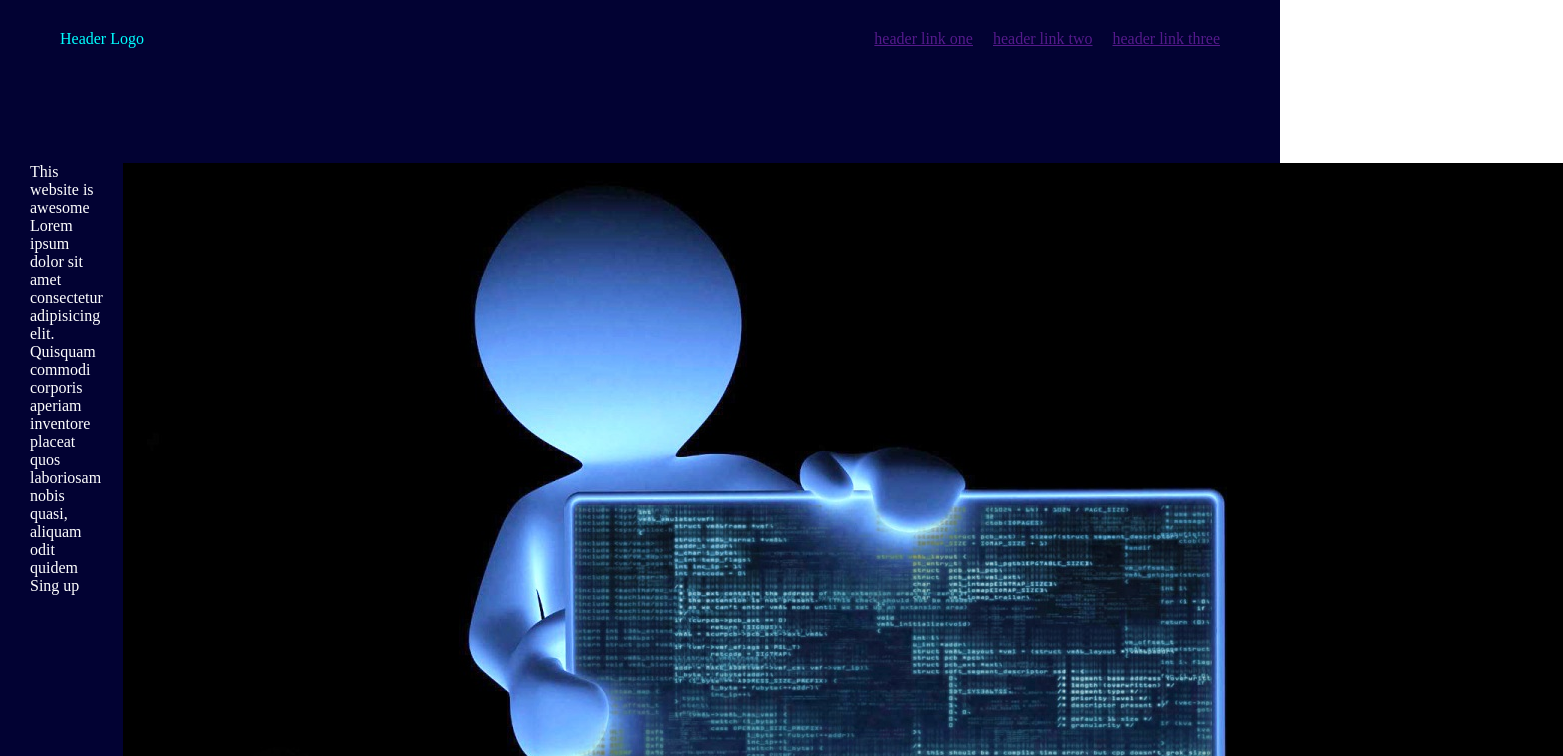
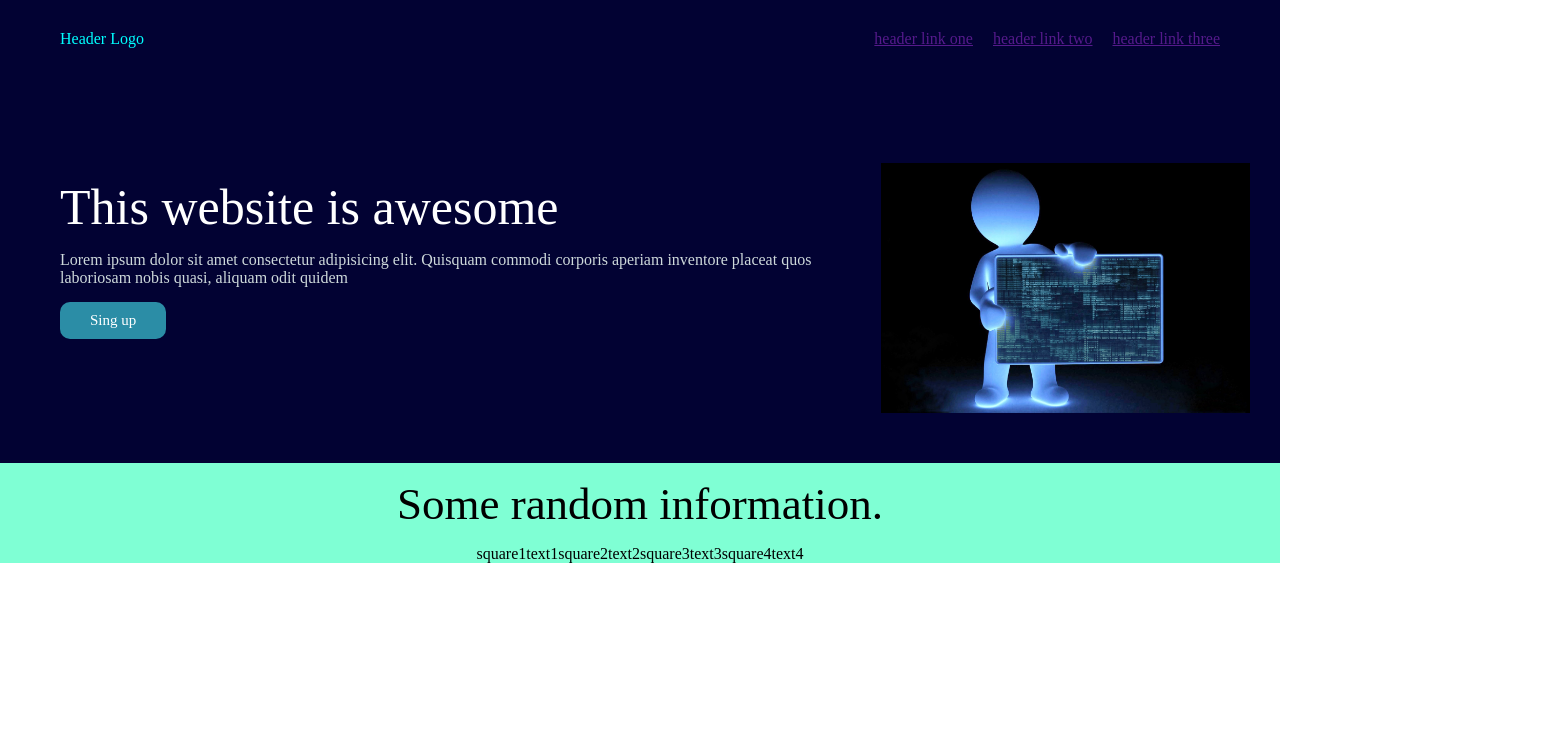
Before and after one commit to VytenisBa/Simple-practice-page, a plain HTML site: page index.html in a window 1280 px wide. Shown: the top 756 px of the page, 1563 px wide, since content can reach past the window. Drawn offline with Linux system fonts and the light colour scheme.

Commit message:
section1 added

```diff
--- a/css/style.css
+++ b/css/style.css
@@ -2,6 +2,7 @@
     padding: 0;
     margin: 0;
     box-sizing: border-box;
+
 }
 
 .header-container {
@@ -37,13 +38,64 @@
     padding-left: 30px;
     padding-right: 30px;
     justify-content: space-between;
+
 }
 
 .picture {
+    width: 500px;
+    height: 250px;
+    background-image: url('/img/MCuedZ.jpg');
+    background-size: 100% 100%;
+
+}
+
+.content {
+    display: inline-block;
 
 
 }
+.content--title {
+    font-size: 50px;
+    padding-bottom: 15px;
+}
 
-.picture--size {
+.content--content {
+    color: #ced9db;
+    padding-bottom: 15px;
+}
+
+.button {
+    background-color: aqua;
+    border: 2px solid white;
+    border-radius: 10px;
+    border-color: white;
+    padding: 10px 30px;
+    text-align: center;
+    display: inline-block;
+    font-size: 15px;
+}
+
+.content--button {
+    background-color: #2b8da6;
+    color: white;
+    border: none;
+}
+
+.section1-container {
+    background-color: aquamarine;
+    display: flex;
+    flex-direction: column;
+
 
 }
+.section1-title {
+    font-size: 45px;
+    padding: 15px;
+    text-align: center;
+}
+
+.section1-content{
+    display: flex;
+    justify-content: center;
+
+}
--- a/index.html
+++ b/index.html
@@ -27,21 +27,36 @@
                 </div>
             </div>
             <div class="header-container2">
-                <div>
-                    <div>This website is awesome</div>
-                    <div>Lorem ipsum dolor sit amet consectetur adipisicing elit. Quisquam commodi corporis aperiam inventore placeat quos laboriosam nobis quasi, aliquam odit quidem
+                <div class="header-container2 content">
+                    <div class="content--title">This website is awesome</div>
+                    <div class="content--content">Lorem ipsum dolor sit amet consectetur adipisicing elit. Quisquam commodi corporis aperiam inventore placeat quos laboriosam nobis quasi, aliquam odit quidem
                     </div>
-                    <div>Sing up</div>
+                    <div class="content--button button">Sing up</div>
                 </div>
                 <div class="head-container2 picture">
-                    <img class="picture--size" src="/img/MCuedZ.jpg" alt="Img">
+
                 </div>
             </div>
         </div>
     </header>
-    <section></section>
-    <section></section>
-    <section></section>
+    <section class="section1-container">
+        <div class="section1-title">
+            Some random information.
+        </div>
+        <div class="section1-content">
+            <div>square1</div>
+            <div>text1</div>
+            <div>square2</div>
+            <div>text2</div>
+            <div>square3</div>
+            <div>text3</div>
+            <div>square4</div>
+            <div>text4</div>
+        </div>
+
+    </section>
+    <section class="section2-container"></section>
+    <section class="section3-container"></section>
     <footer></footer>
 </body>
 </html>
```
